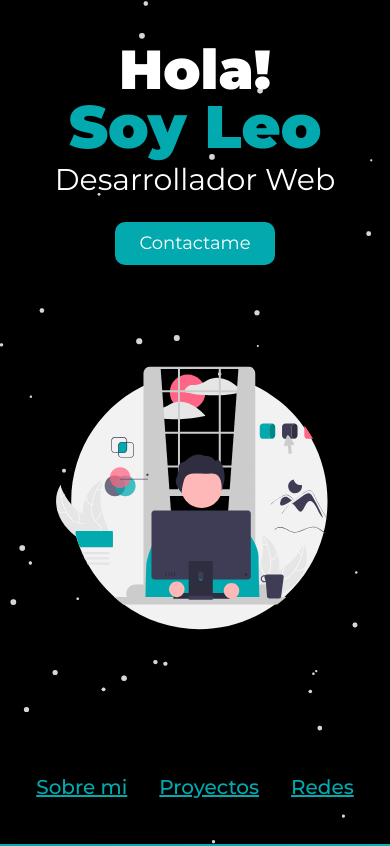
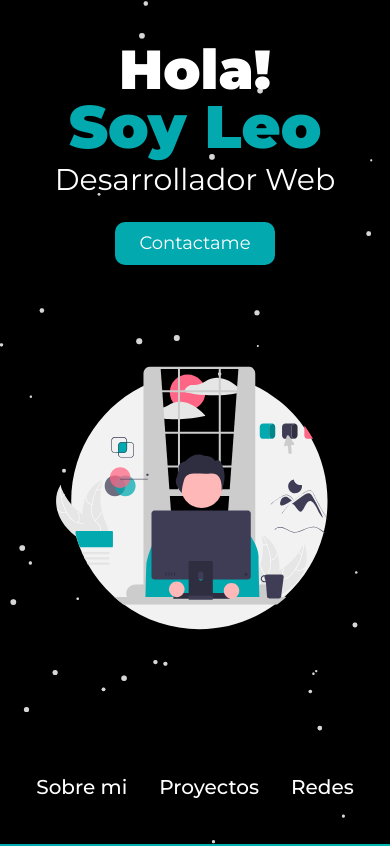
Before and after one commit to leotammaro/myrepo, a React (Create React App) app: page / in a window 390 px wide. Shown: the top 846 px of the page. Built offline with nearby package versions, Linux system fonts and the light colour scheme.

Commit message:
fix responsive navbar

```diff
--- a/src/modules/Home.js
+++ b/src/modules/Home.js
@@ -74,8 +74,7 @@ function User({ scrollToAbout, scrollToProyects, scrollToContact }) {
       <Flex
         justifyContent={"space-around"}
         fontSize={20}
-        color={"primary"}
-        textDecoration={"underline"}
+        color={"#fff"}
         display={{ base: "flex", md: "none" }}
         gap={8}
         fontWeight={"500"}
```
